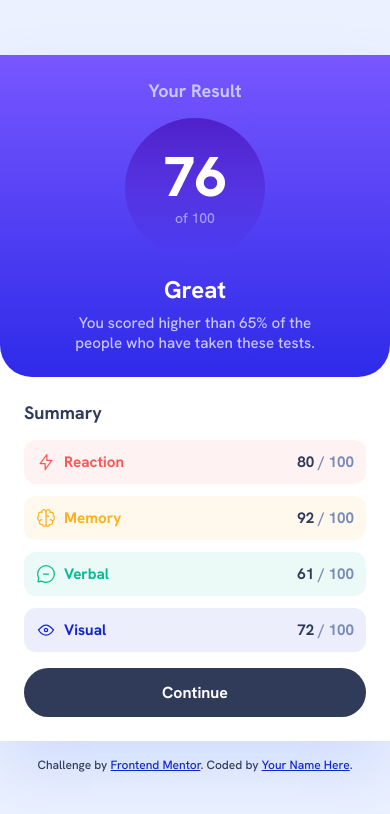
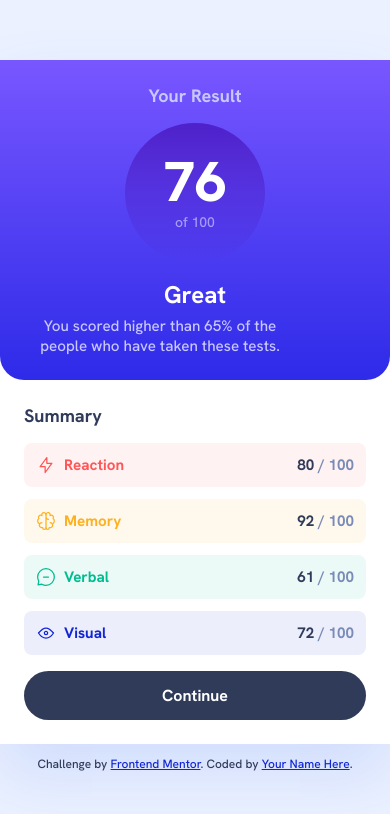
Before and after one commit to rarifingerstyle-svg/Results-summary-component, a plain HTML site: page index.html in a window 390 px wide. Drawn offline with Linux system fonts and the light colour scheme.

Commit message:
style.css

```diff
--- a/style.css
+++ b/style.css
@@ -4,6 +4,12 @@
   --clr-orangey-yellow: hsl(39, 100%, 56%);
   --clr-green-teal: hsl(166, 100%, 37%);
   --clr-cobalt-blue: hsl(234, 85%, 45%);
+
+  /* Translucent Background Colors */
+  --bg-red-alpha: hsla(0, 100%, 67%, 0.08);
+  --bg-yellow-alpha: hsla(39, 100%, 56%, 0.08);
+  --bg-teal-alpha: hsla(166, 100%, 37%, 0.08);
+  --bg-blue-alpha: hsla(234, 85%, 45%, 0.08);
 
   /* Gradients */
   --grad-bg-start: hsl(252, 100%, 67%);
@@ -16,6 +22,7 @@
   --clr-pale-blue: hsl(221, 100%, 96%);
   --clr-light-lavender: hsl(241, 100%, 89%);
   --clr-dark-gray-blue: hsl(224, 30%, 27%);
+  --clr-neutral-muted: hsl(224, 30%, 60%); /* Variabel warna baru */
 
   /* Typography */
   --ff-base: 'Hanken Grotesk', sans-serif;
@@ -30,7 +37,7 @@
   padding: 0;
 }
 
-/* Alternative for reduced motion preferences */
+/* Reduced motion preference */
 @media (prefers-reduced-motion: reduce) {
   *, *::before, *::after {
     animation-duration: 0.01ms;
@@ -54,13 +61,12 @@
 .results-container {
   background-color: var(--clr-white);
   width: 100%;
-  max-width: min(100%, 46rem); /* 736px */
+  max-width: min(100%, 46rem);
   display: flex;
   flex-direction: column;
   box-shadow: var(--box-shadow-card);
 }
 
-/* Media query menggunakan rem (700px = 43.75rem) */
 @media (min-width: 43.75rem) {
   .results-container {
     flex-direction: row;
@@ -73,8 +79,8 @@
 .result-card {
   background: linear-gradient(to bottom, var(--grad-bg-start), var(--grad-bg-end));
   padding: clamp(1.5rem, 4vw, 2.5rem) clamp(2rem, 5vw, 3.5rem);
-  border-bottom-left-radius: 2rem;
-  border-bottom-right-radius: 2rem;
+  border-bottom-left-radius: clamp(1.5rem, 3vw, 2rem);
+  border-bottom-right-radius: clamp(1.5rem, 3vw, 2rem);
   text-align: center;
   display: flex;
   flex-direction: column;
@@ -117,20 +123,20 @@
   color: var(--clr-light-lavender);
   font-size: clamp(0.875rem, 1.5vw, 1rem);
   opacity: 0.7;
-  margin-block-start: 0.25rem; /* Logical Property */
+  margin-block-start: clamp(0.2rem, 0.5vw, 0.3rem); /* Menggunakan clamp() */
 }
 
 .feedback-title {
   color: var(--clr-white);
   font-size: clamp(1.5rem, 3vw, 2rem);
   font-weight: 700;
-  margin-block-end: 0.5rem; /* Logical Property */
+  margin-block-end: clamp(0.4rem, 1vw, 0.6rem); /* Menggunakan clamp() */
 }
 
 .feedback-desc {
   color: var(--clr-light-lavender);
   font-size: clamp(0.95rem, 1.5vw, 1.125rem);
-  max-width: 16rem;
+  max-width: min(100%, 16rem); /* Menggunakan min() */
 }
 
 /* Summary Card Section */
@@ -159,7 +165,7 @@
   justify-content: space-between;
   align-items: center;
   padding: clamp(0.75rem, 1.5vw, 1rem);
-  border-radius: 0.75rem;
+  border-radius: clamp(0.5rem, 1vw, 0.75rem);
   font-size: clamp(0.95rem, 1.2vw, 1rem);
 }
 
@@ -171,7 +177,7 @@
 }
 
 .item-score {
-  color: hsl(224, 30%, 60%);
+  color: var(--clr-neutral-muted); /* Menggunakan variabel */
   font-weight: 700;
 }
 
@@ -181,22 +187,22 @@
 
 /* Summary Item Colors */
 .summary-item.reaction {
-  background-color: hsla(0, 100%, 67%, 0.08);
+  background-color: var(--bg-red-alpha); /* Menggunakan variabel */
   color: var(--clr-light-red);
 }
 
 .summary-item.memory {
-  background-color: hsla(39, 100%, 56%, 0.08);
+  background-color: var(--bg-yellow-alpha); /* Menggunakan variabel */
   color: var(--clr-orangey-yellow);
 }
 
 .summary-item.verbal {
-  background-color: hsla(166, 100%, 37%, 0.08);
+  background-color: var(--bg-teal-alpha); /* Menggunakan variabel */
   color: var(--clr-green-teal);
 }
 
 .summary-item.visual {
-  background-color: hsla(234, 85%, 45%, 0.08);
+  background-color: var(--bg-blue-alpha); /* Menggunakan variabel */
   color: var(--clr-cobalt-blue);
 }
 
@@ -205,13 +211,13 @@
   background-color: var(--clr-dark-gray-blue);
   color: var(--clr-white);
   border: none;
-  border-radius: 8rem;
+  border-radius: clamp(4rem, 10vw, 8rem);
   padding: clamp(0.875rem, 1.5vw, 1rem);
   font-family: var(--ff-base);
   font-size: clamp(1rem, 1.2vw, 1.125rem);
   font-weight: 700;
   cursor: pointer;
-  margin-block-start: auto; /* Logical Property */
+  margin-block-start: auto;
   transition: background-color 0.2s ease;
 }
 
@@ -224,7 +230,7 @@
 .attribution {
   font-size: clamp(0.75rem, 1vw, 0.85rem);
   text-align: center;
-  padding-block: 1rem; /* Logical Property */
+  padding-block: clamp(0.75rem, 1.5vw, 1rem);
   color: var(--clr-dark-gray-blue);
 }
 
```
